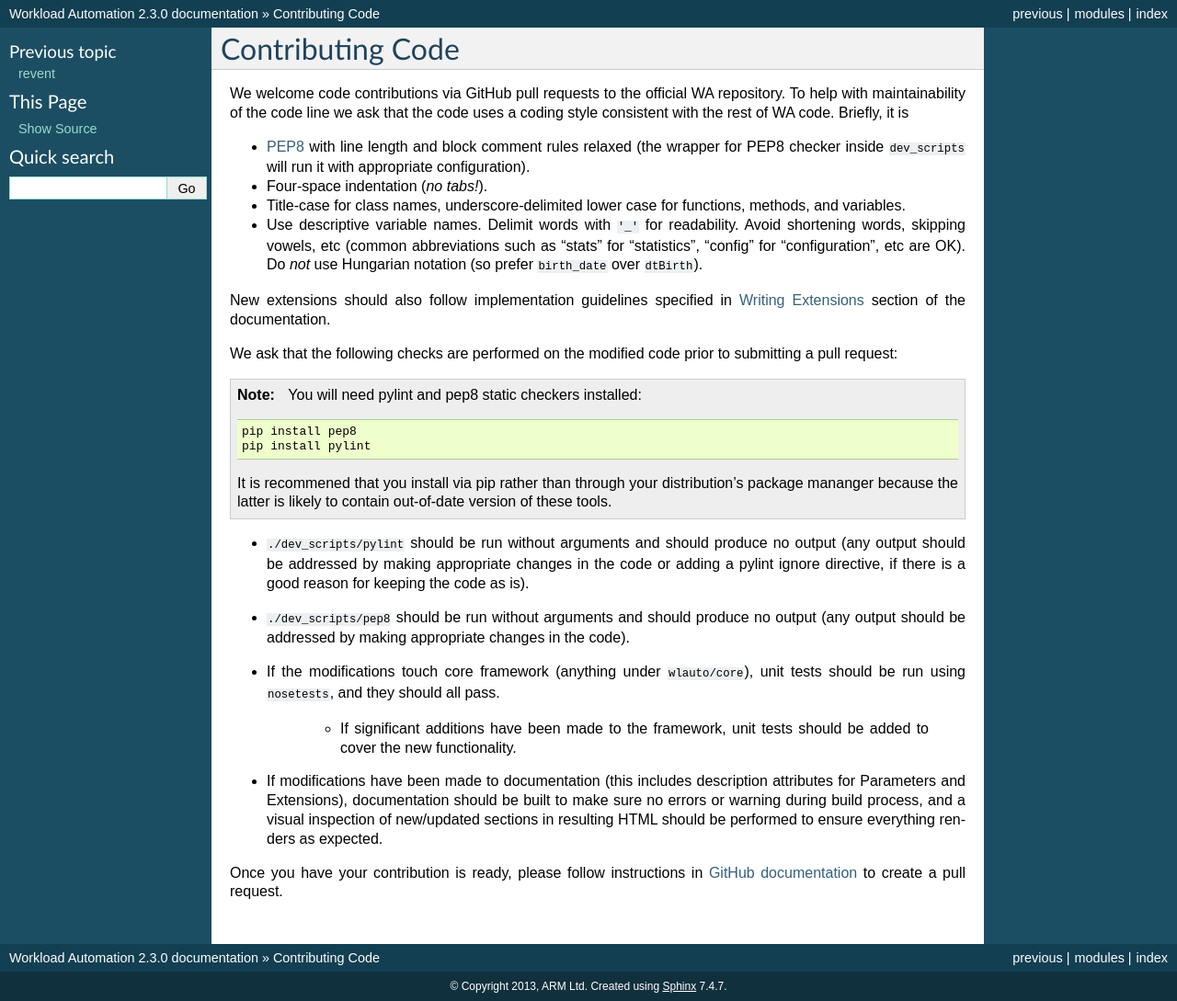
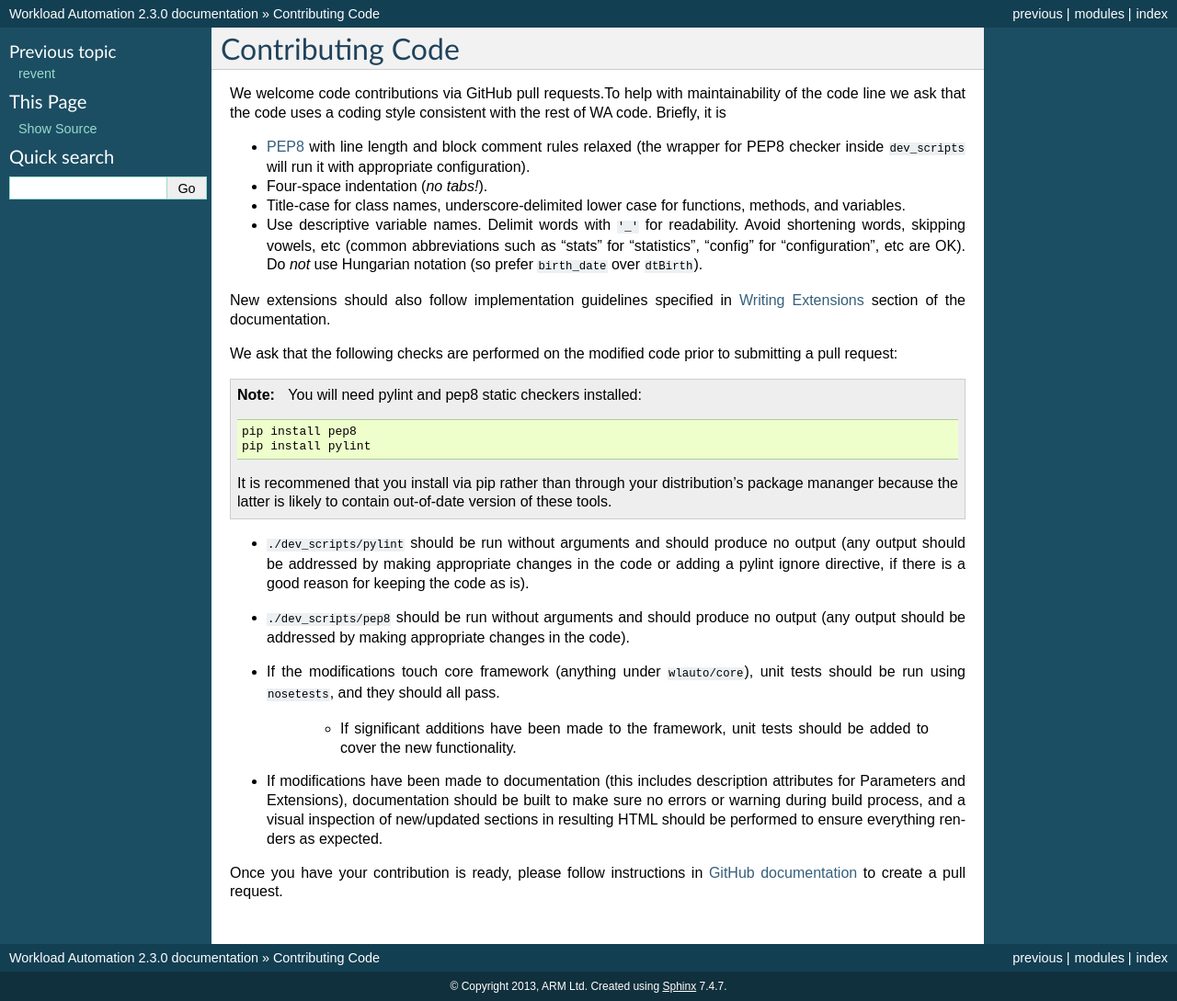
Before and after one commit to ARM-software/lisa, a Sphinx documentation site: the page built from doc/source/contributing.rst, in a window 1280 px wide. Shown: the whole page at 92% size. Built offline with Sphinx 7.4.7, drawn with Linux system fonts in a browser that asks for light colours; pages that are not in the unit, such as notebooks, are missing from menus.

Commit message:
mino doc tweak.

```diff
--- a/doc/source/contributing.rst
+++ b/doc/source/contributing.rst
@@ -2,9 +2,9 @@
 Contributing Code
 =================
 
-We welcome code contributions via GitHub pull requests to the official WA
-repository. To help with maintainability of the code line we ask that the code
-uses a coding style consistent with the rest of WA code. Briefly, it is
+We welcome code contributions via GitHub pull requests.To help with
+maintainability of the code line we ask that the code uses a coding style
+consistent with the rest of WA code. Briefly, it is
 
 - `PEP8 <https://www.python.org/dev/peps/pep-0008/>`_ with line length and block
   comment rules relaxed (the wrapper for PEP8 checker inside ``dev_scripts``
```
